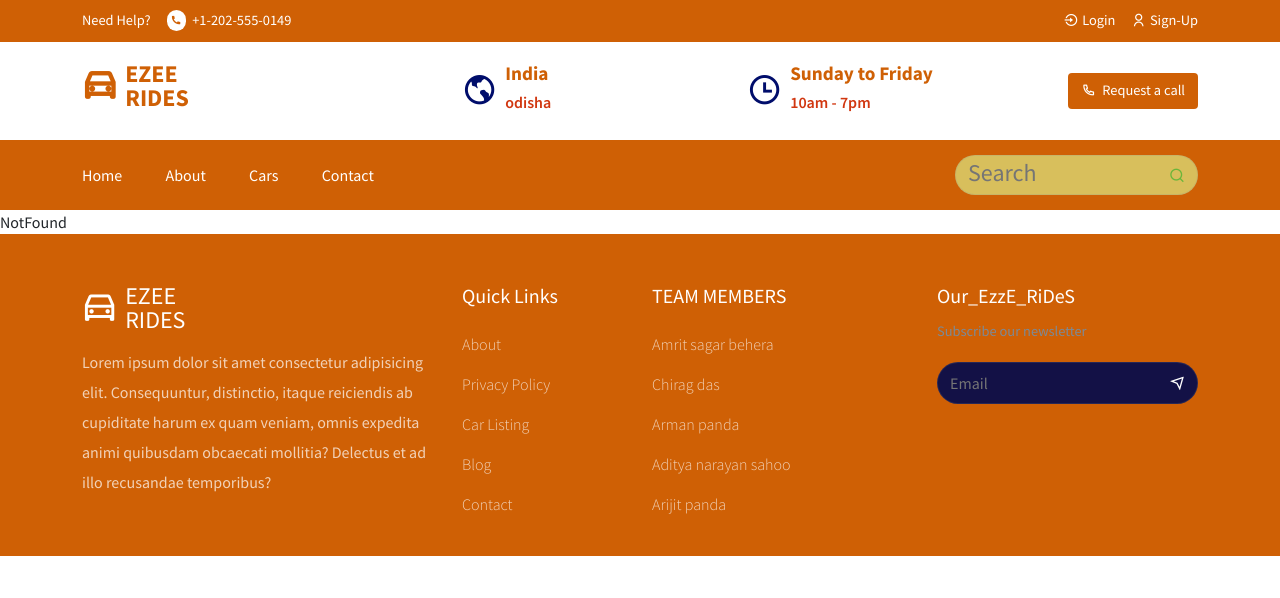
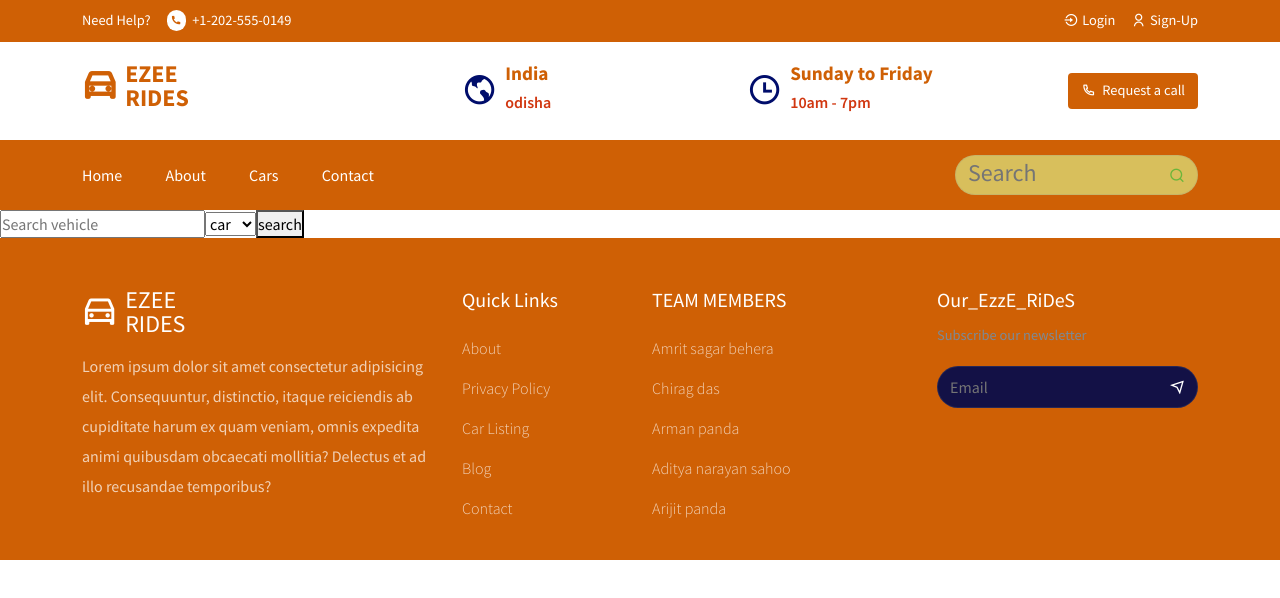
Before and after one commit to Armanpanda0/rent-expo, a React (Create React App) app: page /searchTest in a window 1280 px wide. Shown: the top 598 px of the page. Built offline with nearby package versions, Linux system fonts and the light colour scheme.

Commit message:
searching implementation

```diff
--- a/src/components/UI/CarItem.jsx
+++ b/src/components/UI/CarItem.jsx
@@ -16,7 +16,7 @@ const CarItem = (props) => {
         <div className="car__item-content mt-4">
           <h4 className="section__title text-center">{carName}</h4>
           <h6 className="rent__price text-center mt-">
-          ₹ {price}.00 <span>/ Day</span>
+           ₹ {price}.00 * <span>/ Day</span>
           </h6>
           <div style={{
             fontSize:20,
--- /dev/null
+++ b/src/pages/SearchTest.jsx
@@ -0,0 +1,64 @@
+import React from 'react'
+import { useState } from 'react';
+import carData from '../assets/data/carData';
+import CarItem from "../components/UI/CarItem"
+const SearchTest = () => {
+
+const [search,setSearch] =useState([]);
+const [name,setName]=useState("");
+const [type,setType]=useState(2);
+
+
+
+const getVehicles =() =>{
+
+const data =carData.filter((item)=>{
+    if(item.carName.includes(name,0) && item.type == type)
+    {
+        return item
+    }
+    return
+
+
+
+})
+
+console.log(data);
+setSearch(data)
+
+
+
+
+}
+
+
+
+
+  return (
+   <div>
+ <div>
+        <input type ="text" placeholder="Search vehicle" onChange ={(e)=>{
+          setName(e.target.value)
+        }}/>
+        <select onChange={(e)=>{
+          console.log(e.target.value)
+          setType(e.target.value);
+        }}>
+            <option value={2}>car</option>
+            <option value={1}>bike</option>
+        </select>
+        <button onClick={getVehicles}>search</button>
+    </div>
+
+        {
+          search.map((item)=><CarItem  item={item}/>)
+        }
+
+
+
+
+   </div>
+  )
+}
+
+export default SearchTest
--- a/src/routers/Routers.js
+++ b/src/routers/Routers.js
@@ -8,12 +8,14 @@ import Blog from "../pages/Blog";
 import BlogDetails from "../pages/BlogDetails";
 import NotFound from "../pages/NotFound";
 import Contact from "../pages/Contact";
+import SearchTest from "../pages/SearchTest";
 
 const Routers = () => {
   return (
     <Routes>
       <Route path="/" element={<Navigate to="/home" />} />
       <Route path="/home" element={<Home />} />
+      <Route path="/searchTest" element={<SearchTest />} />
       <Route path="/about" element={<About />} />
       <Route path="/cars" element={<CarListing />} />
       <Route path="/cars/:slug" element={<CarDetails />} />
```
